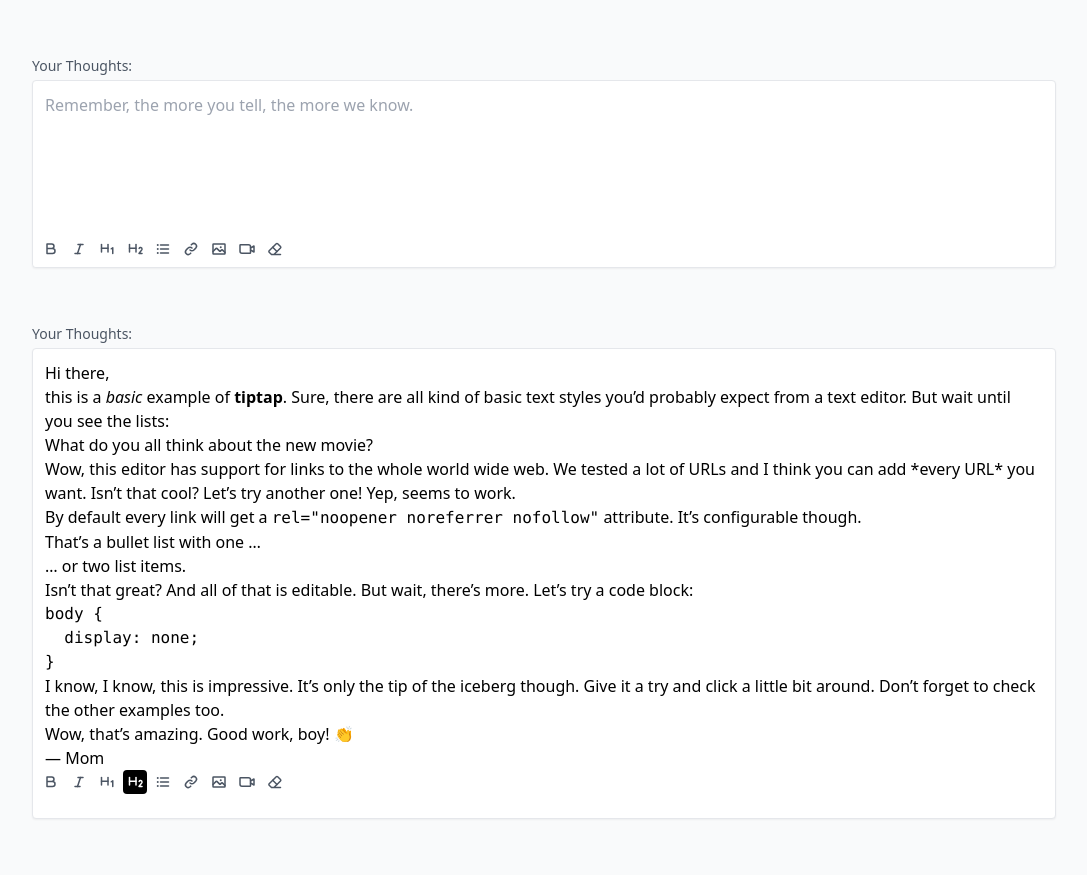
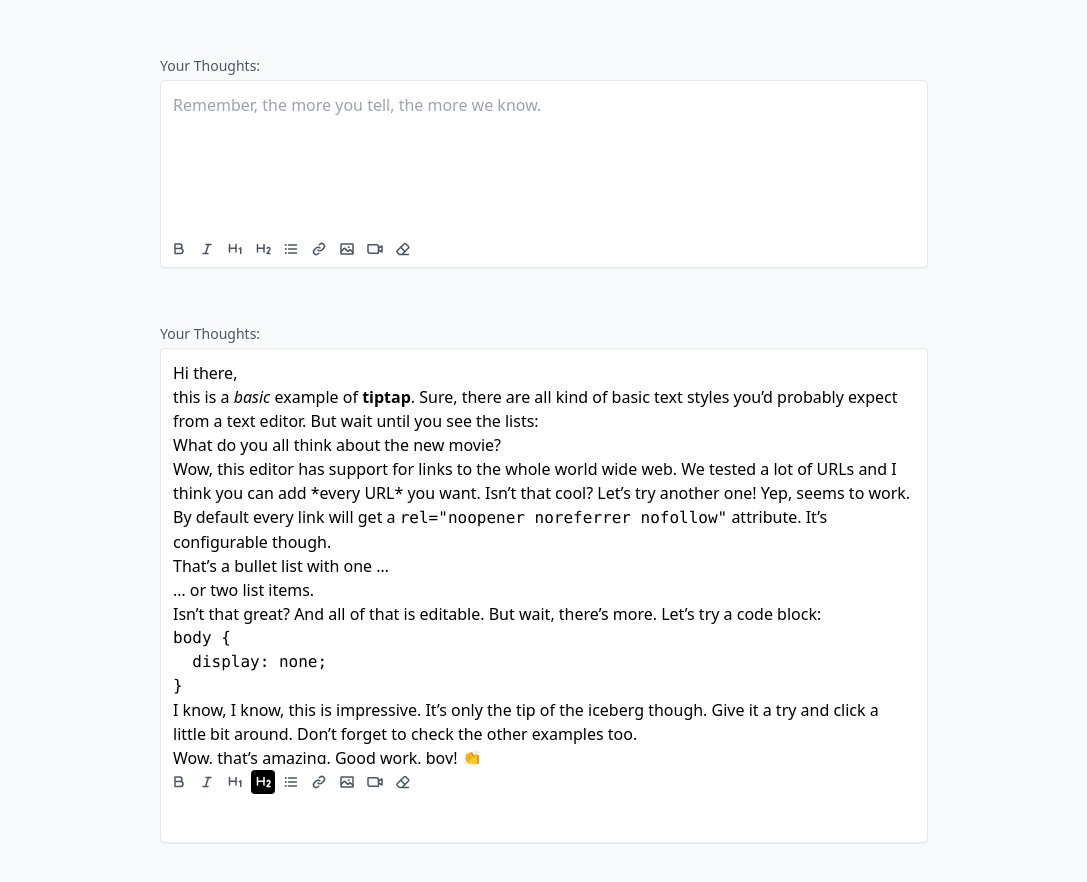
Before and after one commit to praveenjuge/tip-tap-test, a Next.js app: page / in a window 1280 px wide. Shown: the top 882 px of the page, without its empty margins (96-1183 px from the left). Built offline with nearby package versions, Linux system fonts and the light colour scheme; what @tailwindcss/typography would draw is missing.

Commit message:
Fixes
Signed-off-by: praveenjuge <praveen@skcript.com>

```diff
--- a/pages/index.js
+++ b/pages/index.js
@@ -3,7 +3,7 @@ import Editor from "../components/Editor";
 export default function Home() {
   return (
     <div className="px-4 py-14 bg-gray-50 min-h-screen">
-      <div className="max-w-5xl mx-auto space-y-14">
+      <div className="max-w-3xl mx-auto space-y-14">
         <Editor />
         <Editor
           content='<h2>
```
